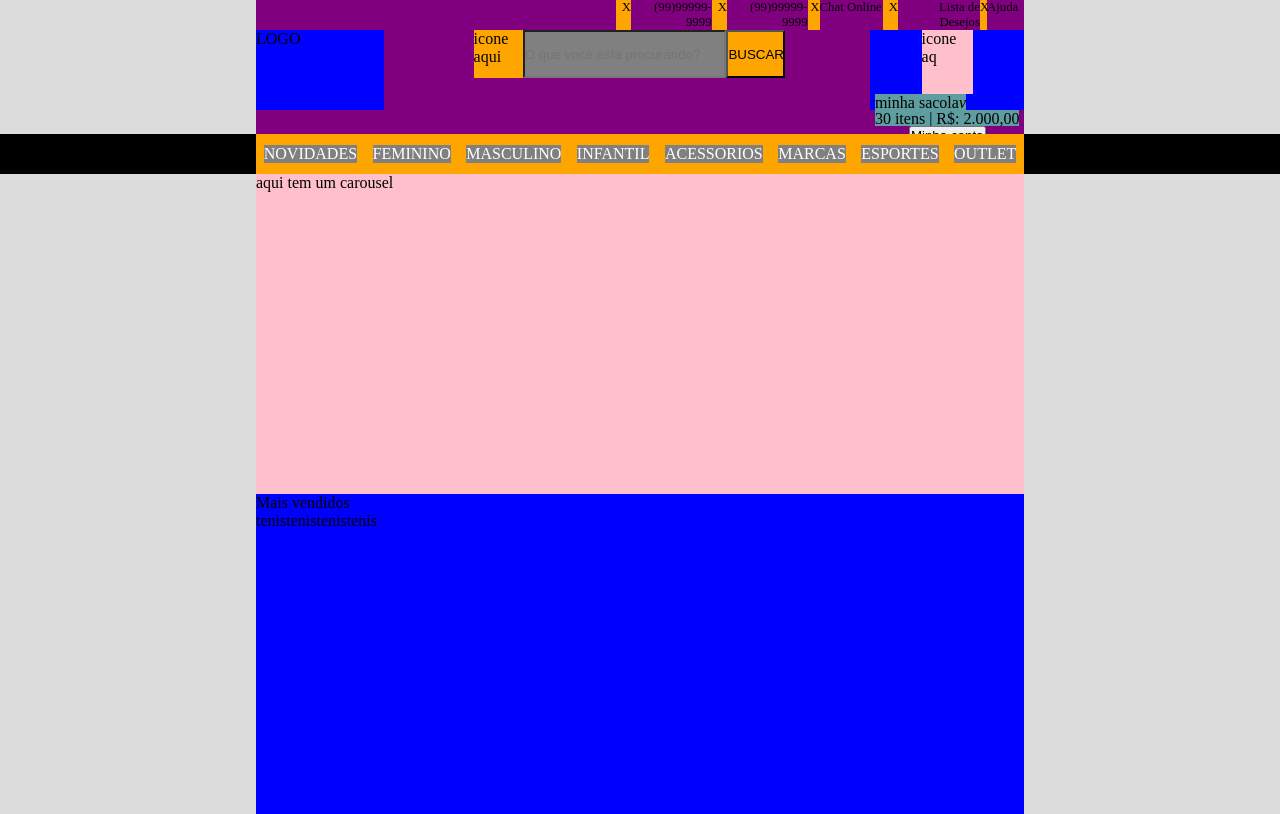
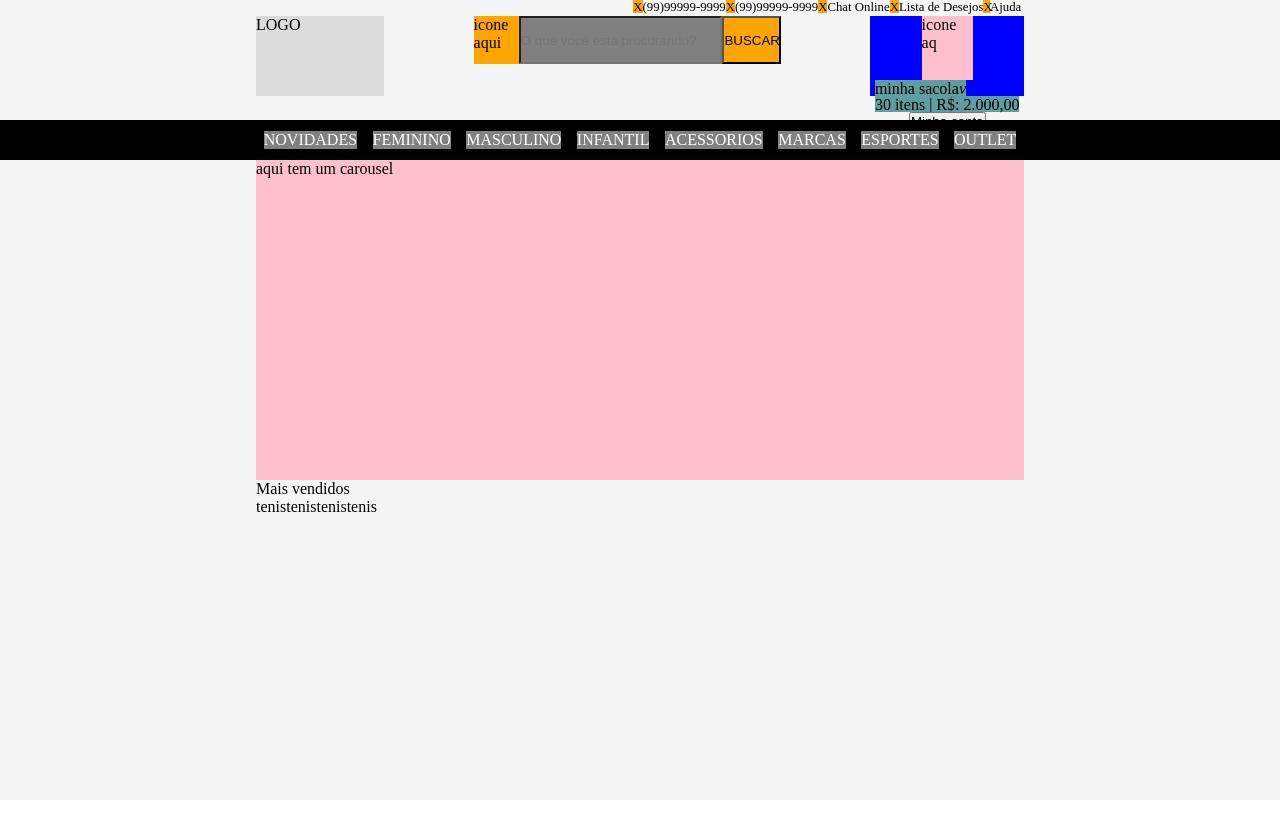
Before and after one commit to mvoliveira/front-end, a website: page index.html in a window 1280 px wide. Drawn offline with Linux system fonts and the light colour scheme.

Commit message:
refatora header

```diff
--- a/scss/_mixins.scss
+++ b/scss/_mixins.scss
@@ -1,4 +1,4 @@
-@mixin flex($align: null, $direction: null, $justify: null, $self: null, $wrap: null, $content: null) {
+@mixin flex($align: null, $direction: null, $justify: null, $self: null, $wrap: null, $content: null, $flow: null) {
   display: flex;
   @if($align) {
     align-items: $align;
@@ -17,6 +17,9 @@
   }
   @if($content){
     align-content: $content;
+  }
+  @if($flow){
+    flex-flow: $flow;
   }
 }
 
--- a/scss/_variables.scss
+++ b/scss/_variables.scss
@@ -2,4 +2,5 @@ $brand-collor: rgba(167, 168, 168, 1);
 $font-color: rbga(256, 256, 256, 1);
 $dark-font-color: rgba(97, 97, 97, 1);
 
-$body-color: rgba(220,220,220,1);
+$logo-color: rgba(220,220,220,1);
+$body-color: rgba(245, 245, 245, 1);
--- a/scss/container.scss
+++ b/scss/container.scss
@@ -17,7 +17,7 @@
   @include size($maw: 60%, $miw: 60%);
   // display: flex;
   // justify-content: space-around;
-  background-color: orange;
+  // background-color: orange;
   // max-width: 60%;
   // min-width: 60%;
   // flex-wrap: wrap;
@@ -31,7 +31,7 @@
   // flex-direction: column;
   // height: 40vh;
   // width: 60%;
-  background-color: blue;
+  // background-color: blue;
   .products{
     @include flex($direction: row);
   }
--- a/scss/header.scss
+++ b/scss/header.scss
@@ -1,75 +1,87 @@
+@import "_mixins";
+@import "_variables";
+
 .header {
-  display: flex;
-  justify-content: space-between;
-  background-color: purple;
-  min-width: 100%;
-  min-height: 13vh;
-  flex-wrap: wrap;
+  @include flex($justify: space-between, $wrap: wrap);
+@include size( $mih: 13vh, $miw: 100%);
+  // display: flex;
+  // justify-content: space-between;
+  // background-color: purple;
+  // min-width: 100%;
+  // min-height: 13vh;
+  // flex-wrap: wrap;
 }
 
 .header-flex-end {
-  display: flex;
-  justify-content: space-between;
-  background-color: purple;
+  @include flex($justify: flex-end, $wrap: wrap);
+  @include size( $mih: 2vh, $miw: 100%);
+  // display: flex;
+  // justify-content: space-between;
+  // background-color: purple;
   min-width: 100%;
   min-height: 2vh;
-  flex-wrap: wrap;
-  justify-content: flex-end;
+  // flex-wrap: wrap;
+  // justify-content: flex-end;
 }
 
 
 .logo{
-  background-color: blue;
-  min-width: 10vw;
-  min-height: 10vh;
-  max-height: 10vh;
-  max-width: 11vw;
+  background-color: $logo-color;
+  @include size( $mih: 10vh, $miw: 10vw, $mah: 10vh, $maw: 11vw);
+  // min-width: 10vw;
+  // min-height: 10vh;
+  // max-height: 10vh;
+  // max-width: 11vw;
 }
 
 .my-Bag{
-  display: flex;
-  flex-direction: row;
-  flex-flow: inherit;
-  justify-content: space-evenly;
+  @include flex($justify: space-evenly, $flow: inherit, $wrap: wrap, $direction: row);
+  @include size( $mih: 10vh, $miw: 12vw, $mah: 10vh, $maw: 12vw);
+  // display: flex;
+  // flex-direction: row;
+  // flex-flow: inherit;
+  // justify-content: space-evenly;
   background-color: blue;
-  min-width: 12vw;
-  min-height: 10vh;
-  max-height: 10vh;
-  max-width: 12vw;
+  // min-width: 12vw;
+  // min-height: 10vh;
+  // max-height: 10vh;
+  // max-width: 12vw;
   &-icon{
-    background-color: aquamarine;
+    // background-color: aquamarine;
     background-color: pink;
-    height: 8vh;
-    width: 4vw;
+    @include size( $h: 8vh, $w: 4vw);
+    // height: 8vh;
+    // width: 4vw;
   }
 }
 
 .texts{
-  display: flex;
-  flex-direction:column;
-  justify-content: space-evenly;
-
-
+  @include flex($justify: space-evenly, $direction: column);
+  // display: flex;
+  // flex-direction:column;
+  // justify-content: space-evenly;
 }
 
 .texto{
-  display: flex;
-  width: max-content;
+  @include flex();
+  @include size( $h: 2vh, $w: max-content);
+  // display: flex;
+  // width: max-content;
   background-color: cadetblue;
-  height: 2vh;
+  // height: 2vh;
 
 }
 .contact{
-  flex-direction: row;
-  display: flex;
+  @include size($h: 1em, $w: auto);
+  // height: 1em;
+  @include flex($direction: row);
+  // flex-direction: row;
+  // display: flex;
   width: auto;
   text-align: right;
 }
 
-.icon{
-  width: 1vw;
+.icon-description{
+  @include size($w: auto);
+  // width: auto;
 }
-
-.icon-description{
-  width: auto;
-}
--- a/scss/search.scss
+++ b/scss/search.scss
@@ -21,7 +21,6 @@
 }
 
 .icon{
-  min-width: 16%;
   max-width: 16%;
   background-color: orange;
 }
```
Also changed, not shown: public/css/container.css, public/css/header.css, public/css/search.css.
